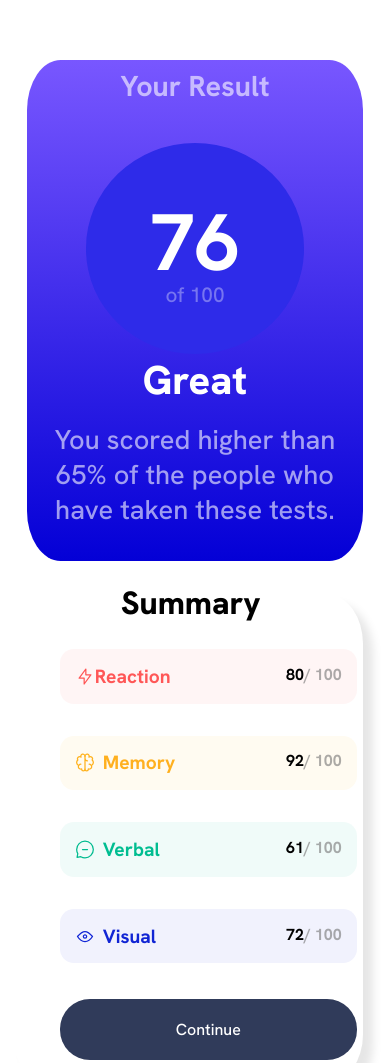
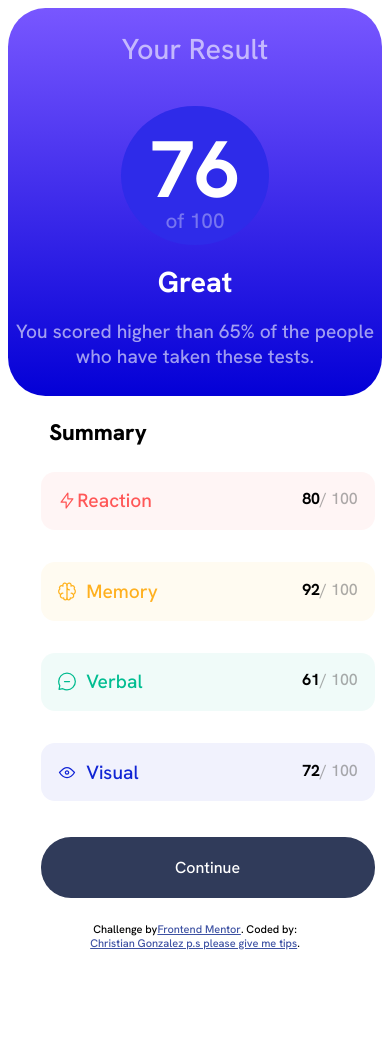
Before and after one commit to ChristianTheProgrammer/results-summary-component-main, a plain HTML site: page index.html in a window 390 px wide. Shown: the top 1063 px of the page. After the commit the page ends 958 px from the top, so only its background shows below. Drawn offline with Linux system fonts and the light colour scheme.

Commit message:
Final commit.

```diff
--- a/style.css
+++ b/style.css
@@ -29,9 +29,10 @@ body {
 
 
 .result h4{
-    margin-top: auto;
+    margin-top: -3%;
     color: hsl(0, 0%, 100%, 60%);
     font-size: 1.8rem;
+    font-weight: 500;
 }
 .circle{
     border-radius: 50%;
@@ -59,12 +60,12 @@ body {
 .result h2{
     font-weight: 800;
     font-size: 2.5rem;
-   margin-top: 0%;
+   margin-top: 7%;
    margin-bottom: 5%;
 }
   .result p{
     color: hsl(0, 0%, 100%, 60%);
-    font-size: 1.7rem;
+    font-size: 1.2rem;
     text-align: center;
     margin-top: auto;
 }
@@ -79,9 +80,9 @@ body {
 }
 
 .summary h3{
-    padding-left: 12%;
-    font-weight: 800;
-    font-size: 2rem;
+    padding-left: 13%;
+    font-weight: 700;
+    font-size: 1.5rem;
     margin-bottom: -2%;
     margin-top: -6%;
 }
@@ -125,8 +126,9 @@ ul li p .Number{
 .summary p {
     display: flex;
     padding: 5%;
+    padding-left: 5%;
     color: hsla(0, 0%, 45%, 0.6);
-    font-weight: 700;
+    font-weight: 500;
     border-radius: 14px;
 
 
@@ -185,12 +187,18 @@ ul li p .Number{
         display: flex;
         justify-content: center;
     }
-
+    .result h4{
+        margin-top: 4%;
+        color: hsl(0, 0%, 100%, 60%);
+        font-size: 1.8rem;
+        font-weight: 500;
+    }
 
     .summary h3{
-        padding-left: 30%;
+        display: flex;
+        justify-content: start;
         font-weight: 800;
-        font-size: 2rem;
+        font-size: 1.4rem;
         margin-bottom: -2%;
         margin-top: -6%;
     }
@@ -202,7 +210,7 @@ ul li p .Number{
         padding-top: 10%;
      */
         flex-direction: column;
-        padding: 5%;
+        padding-top: 0%;
 
       }
      .result, .summary{
@@ -210,13 +218,42 @@ ul li p .Number{
         padding: 2%;
         max-width: 20%;
         min-width: 300px; */
-
+        box-shadow: none;
         border-radius: 10%;
         padding: 2%;
         max-width:100%;
         min-width: 250px;
-        margin-top: 10%;
+
+        }
+        .summary{
+            margin-top: 10%;
 
         }
 
+        .result p{
+            color: hsl(0, 0%, 100%, 60%);
+            font-size: 1.2rem;
+            text-align: center;
+            margin-top: auto;
+            display: flex;
+            flex-wrap: wrap;
+        }
+
+
+
+        .circle{
+            border-radius: 50%;
+            padding: 8%;
+            display: flex;
+            flex-direction: column;
+            align-items: center;
+            background:  hsl(241, 81%, 54%);
+
+        }
+        .result h2{
+            font-weight: 700;
+            font-size: 1.8rem;
+           margin-top: 5%;
+           margin-bottom: 5%;
+        }
   }
```
